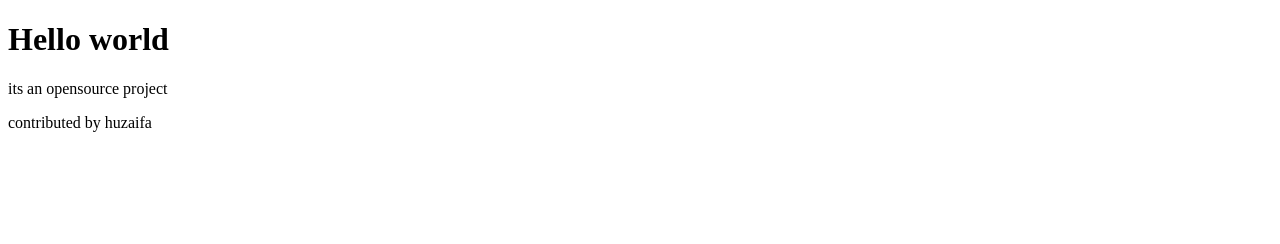
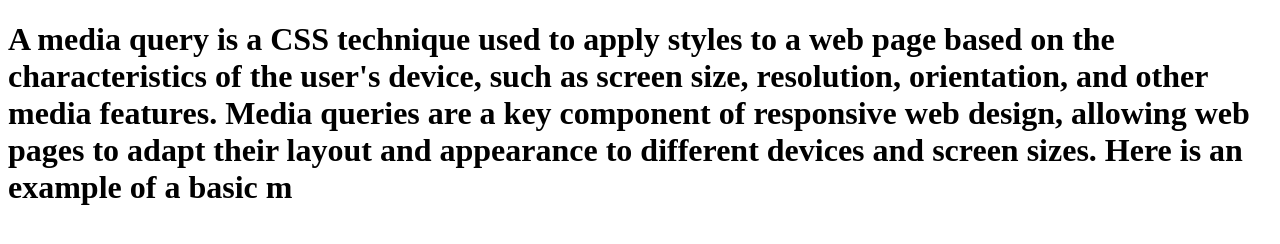
Before and after one commit to mabdullahjs/opensource, a plain HTML site: page index.html in a window 1280 px wide. Drawn offline with Linux system fonts and the light colour scheme.

Commit message:
Add files via upload

```diff
--- /dev/null
+++ b/app.js
@@ -0,0 +1,3 @@
+for ( var i =0; i < 5; i++){
+    console.log(i)
+}
--- a/index.html
+++ b/index.html
@@ -6,8 +6,10 @@
     <title>Document</title>
 </head>
 <body>
-    <h1>Hello world</h1>
-    <p>its an opensource project</p>
-    <p>contributed by huzaifa</p>
+    <script src="app.js"></script>
+    <h1>A media query is a CSS technique used to apply styles to a web page based on the characteristics of the user's device, such as screen size, resolution, orientation, and other media features. Media queries are a key component of responsive web design, allowing web pages to adapt their layout and appearance to different devices and screen sizes.
+
+        Here is an example of a basic m</h1>
+
 </body>
 </html>
```
